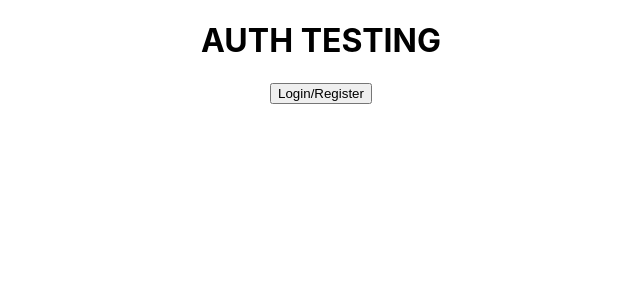
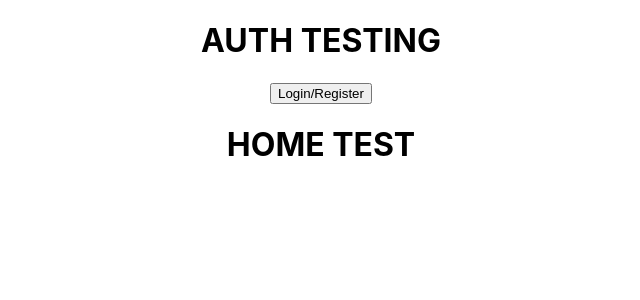
Before and after one commit to CEECEE8904/Project4, a React (Create React App) app in the folder client/: page /home in a window 1280 px wide. Shown: the top 300 px of the page, without its empty margins (319-959 px from the left). Built offline with nearby package versions, Linux system fonts and the light colour scheme.

Commit message:
login route to home

```diff
--- a/client/src/App.js
+++ b/client/src/App.js
@@ -4,6 +4,8 @@ import { withRouter } from 'react-router';
 import decode from 'jwt-decode';
 import Login from './components/Login'
 import Register from './components/Register'
+import Home from './components/Home'
+
 
 import {
   loginUser,
@@ -60,6 +62,7 @@ class App extends React.Component {
     this.setState({
       currentUser: userData
     })
+    this.props.history.push('/home')
   }
 
   handleRegister = async (e) => {
@@ -68,11 +71,13 @@ class App extends React.Component {
     this.handleLogin();
   }
 
+
   handleLogout = () => {
     localStorage.removeItem("authToken");
     this.setState({
       currentUser: null
     })
+    this.props.history.push('/login')
   }
 
   authHandleChange = (e) => {
@@ -113,6 +118,12 @@ class App extends React.Component {
             handleRegister={this.handleRegister}
             handleChange={this.authHandleChange}
             formData={this.state.authFormData} />)} />
+        <main>
+          <Route exact path="/home" render={() => (
+            <Home
+              sneakers={this.state.sneakers}
+            />)} />
+        </main>
       </div>
     );
   }
--- /dev/null
+++ b/client/src/components/Home.jsx
@@ -0,0 +1,9 @@
+import React from 'react'
+
+export default function Home() {
+  return (
+    <div>
+      <h1>HOME TEST</h1>
+    </div>
+  )
+}
```
